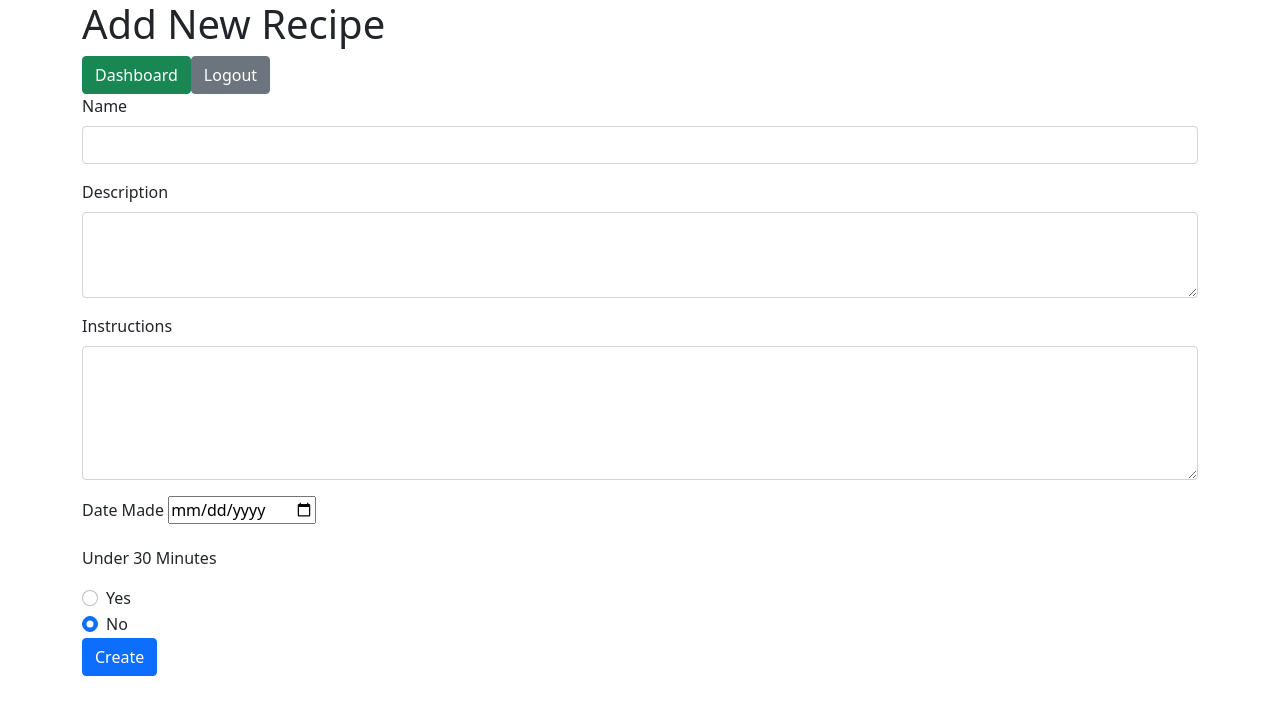
After one commit to corourke2/recipes, a Flask app: page /recipes/form in a window 1280 px wide. The commit adds this page. Shown: the top 715 px of the page. Run offline with Flask 2, Linux system fonts and the light colour scheme.

Commit message:
added recipe CRUD functions, resolved login and registration issues

```diff
--- a/flask_app/controllers/recipes.py
+++ b/flask_app/controllers/recipes.py
@@ -1,7 +1,58 @@
-from flask import render_template, redirect, request
+from flask import render_template, request, redirect, session
 from flask_app import app
 from flask_app.models.recipe import Recipe
 
+@app.route("/recipes/form")
+def recipe_form():
+    return render_template("recipe_form.html")
+
+@app.route("/recipes/<int:id>")
+def recipe(id):
+    data = {
+        "id" : id
+    }
+    recipe = Recipe.get_by_id(data)
+    return render_template("recipe.html", recipe = recipe)
+
 @app.route("/recipes/save", methods=["post"])
 def save_recipe():
+    data = {
+        "name" : request.form["name"],
+        "description" : request.form["description"],
+        "instructions" : request.form["instructions"],
+        "date_made" : request.form["date_made"],
+        "under_30" : request.form["under_30"],
+        "user_id" : request.form["user_id"]
+    }
+    Recipe.save(data)
     return redirect("/dashboard")
+
+@app.route("/recipes/<int:id>/edit")
+def edit_recipe(id):
+    data = {
+        "id" : id
+    }
+    recipe = Recipe.get_by_id(data)
+    return render_template("edit_recipe.html", recipe = recipe)
+
+@app.route("/recipes/<int:id>/update", methods=["post"])
+def update_recipe(id):
+    data = {
+        "id" : id,
+        "name" : request.form["name"],
+        "description" : request.form["description"],
+        "instructions" : request.form["instructions"],
+        "date_made" : request.form["date_made"],
+        "under_30" : request.form["under_30"],
+        "user_id" : request.form["user_id"]
+    }
+    Recipe.update(data)
+    return redirect("/dashboard")
+
+@app.route("/recipes/<int:id>/delete")
+def delete_recipe(id):
+    data = {
+        "id" : id
+    }
+    Recipe.delete(data)
+    return redirect("/dashboard")
--- a/flask_app/models/recipe.py
+++ b/flask_app/models/recipe.py
@@ -31,7 +31,7 @@ class Recipe:
         results = connectToMySQL(cls.db).query_db(query,data)
         if len(results) < 1:
             return False
-        return results[0]
+        return cls(results[0])
 
     @classmethod
     def get_by_name(cls,data):
@@ -39,7 +39,7 @@ class Recipe:
         results = connectToMySQL(cls.db).query_db(query,data)
         if len(results) < 1:
             return False
-        return results[0]
+        return cls(results[0])
 
     @classmethod
     def save(cls,data):
--- /dev/null
+++ b/flask_app/templates/recipe_form.html
@@ -0,0 +1,51 @@
+<!DOCTYPE html>
+<html lang="en">
+<head>
+    <meta charset="UTF-8">
+    <meta http-equiv="X-UA-Compatible" content="IE=edge">
+    <meta name="viewport" content="width=device-width, initial-scale=1.0">
+    <link href="https://cdn.jsdelivr.net/npm/bootstrap@5.1.3/dist/css/bootstrap.min.css" rel="stylesheet" integrity="sha384-1BmE4kWBq78iYhFldvKuhfTAU6auU8tT94WrHftjDbrCEXSU1oBoqyl2QvZ6jIW3" crossorigin="anonymous">
+    <title>New Recipe</title>
+</head>
+<body>
+    <div class="container-sm">
+        {% with messages = get_flashed_messages() %}
+            {% if messages %}
+                {% for message in messages %}
+                    <p>{{ message }}</p>
+                {% endfor %}
+            {% endif %}
+        {% endwith %}
+        <form action="/recipes/save" method="post">
+            <h1>Add New Recipe</h1>
+            <a href="/dashboard"><button type="button" class="btn btn-success">Dashboard</button></a><a href="/logout"><button type="button" class="btn btn-secondary">Logout</button></a>
+            <input type="hidden" name="user_id" value={{ session["user_id"] }}>
+            <div class="mb-3">
+                <label for="name" class="form-label">Name</label>
+                <input class="form-control" id="name" type="text" name="name">
+            </div>
+            <div class="mb-3">
+                <label for="description" class="form-label">Description</label>
+                <textarea class="form-control" id="description" rows="3" name="description"></textarea>
+            </div>
+            <div class="mb-3">
+                <label for="instructions" class="form-label">Instructions</label>
+                <textarea class="form-control" id="instructions" rows="5" name="instructions"></textarea>
+            </div>
+            <div class="mb-3">
+                <label for="date_made" class="form-label">Date Made</label>
+                <input type="date" id="date_made" name="date_made">
+            </div>
+            <p>Under 30 Minutes</p>
+            <div class="form-check">
+                <input class="form-check-input" type="radio" name="under_30" id="yes">
+                <label class="form-check-label" for="yes">Yes</label>
+            </div>
+            <div class="form-check">
+                <input class="form-check-input" type="radio" name="under_30" id="no" checked>
+                <label class="form-check-label" for="no">No</label>
+            </div>
+            <button type="submit" class="btn btn-primary">Create</button>
+        </form>
+    </div>
+</body>
--- a/server.py
+++ b/server.py
@@ -1,5 +1,5 @@
 from flask_app import app
-from flask_app.controllers import users
+from flask_app.controllers import users, recipes
 
 if __name__=="__main__":
     app.run(debug=True)
```
Also changed, not shown: flask_app/controllers/users.py (+31 -18 lines), flask_app/models/user.py (+14 -12 lines), flask_app/templates/dashboard.html (+5 -3 lines), flask_app/templates/edit_recipe.html (added, +44 -0 lines), flask_app/templates/index.html (+7 -7 lines), flask_app/templates/recipe.html (+14 -32 lines).
